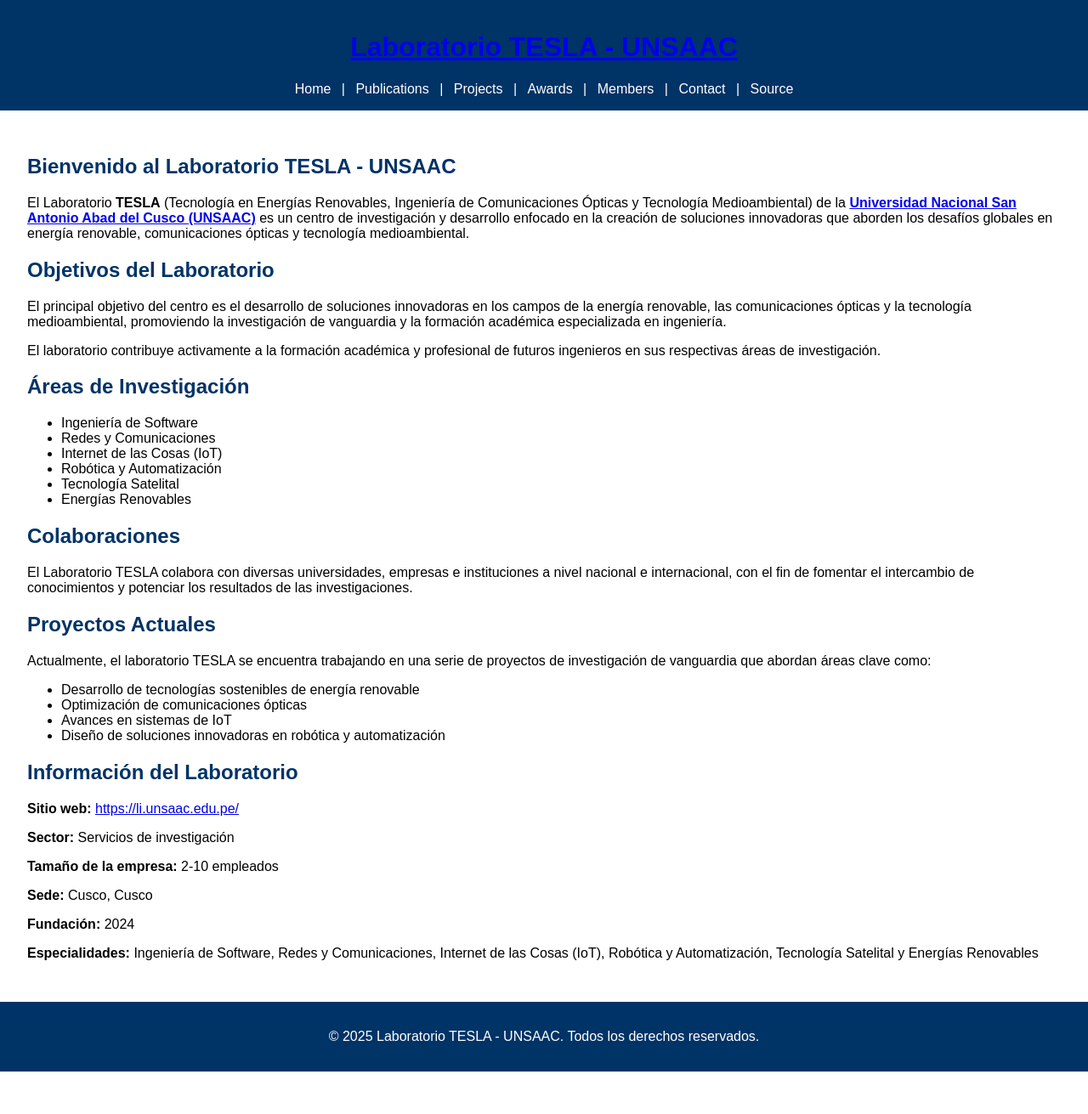
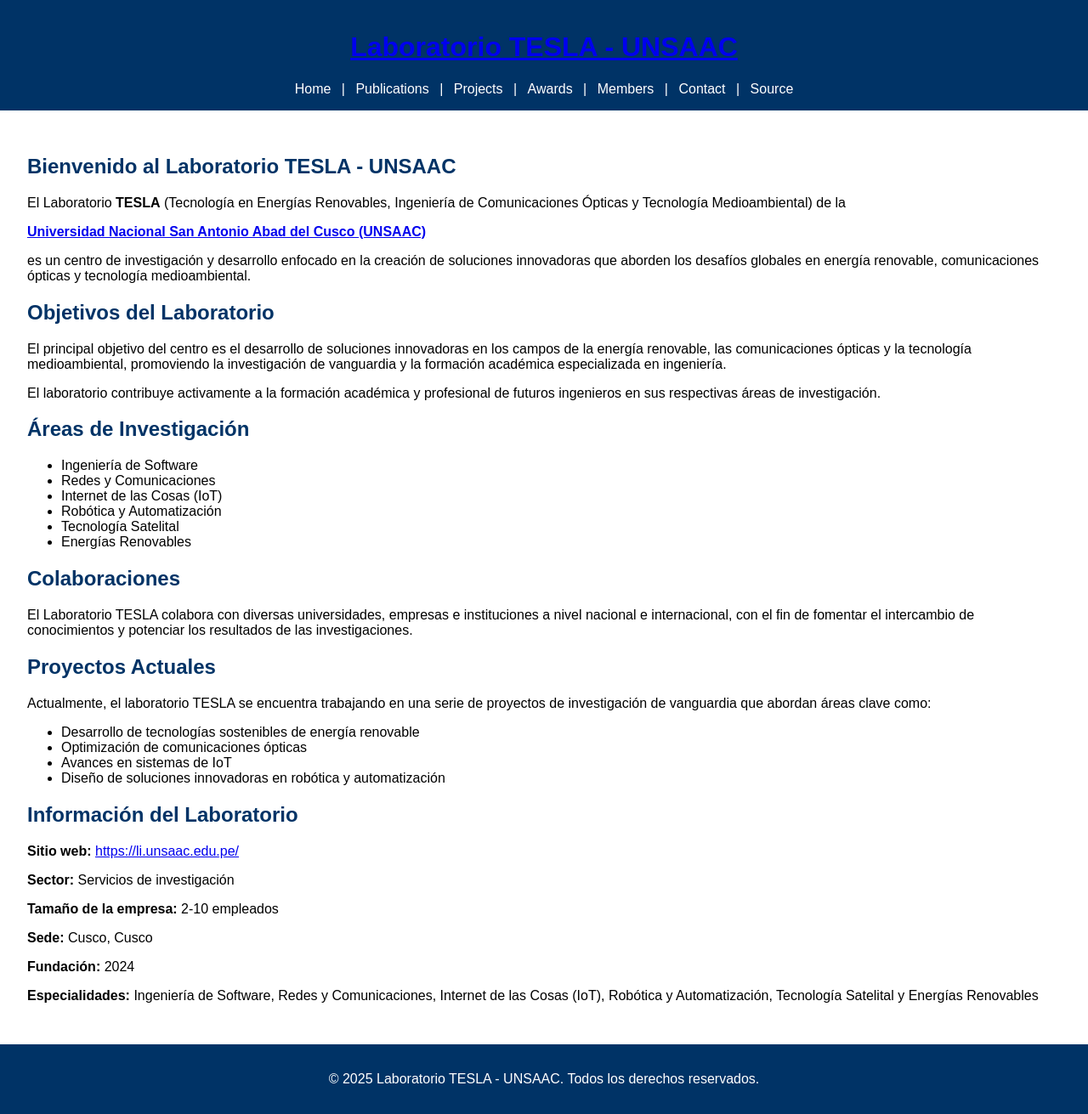
Before and after one commit to laboratoriotesla-unsaac/laboratoriotesla-unsaac.github.io, a Jekyll site: the page built from index.html, in a window 1280 px wide. Shown: the whole page at 85% size. Built offline with Jekyll 4.4.1, drawn with Linux system fonts in a browser that asks for light colours; before the commit the page ends 1261 px from its top, so only the background shows below that.

```diff
--- a/index.html
+++ b/index.html
@@ -7,7 +7,7 @@ title: Laboratorio TESLA - UNSAAC
   <h2>Bienvenido al Laboratorio TESLA - UNSAAC</h2>
   <p>
     El Laboratorio <strong>TESLA</strong> (Tecnología en Energías Renovables, Ingeniería de Comunicaciones Ópticas y Tecnología Medioambiental) de la
-    <a href="https://www.unsaac.edu.pe/" target="_blank"><strong>Universidad Nacional San Antonio Abad del Cusco (UNSAAC)</strong></a> es un centro de investigación y desarrollo enfocado en la creación de soluciones
+    <a href="https://www.unsaac.edu.pe/" target="_blank"><p><strong>Universidad Nacional San Antonio Abad del Cusco (UNSAAC)</strong></p></a> es un centro de investigación y desarrollo enfocado en la creación de soluciones
     innovadoras que aborden los desafíos globales en energía renovable, comunicaciones ópticas y tecnología medioambiental.
   </p>
 </section>
```
